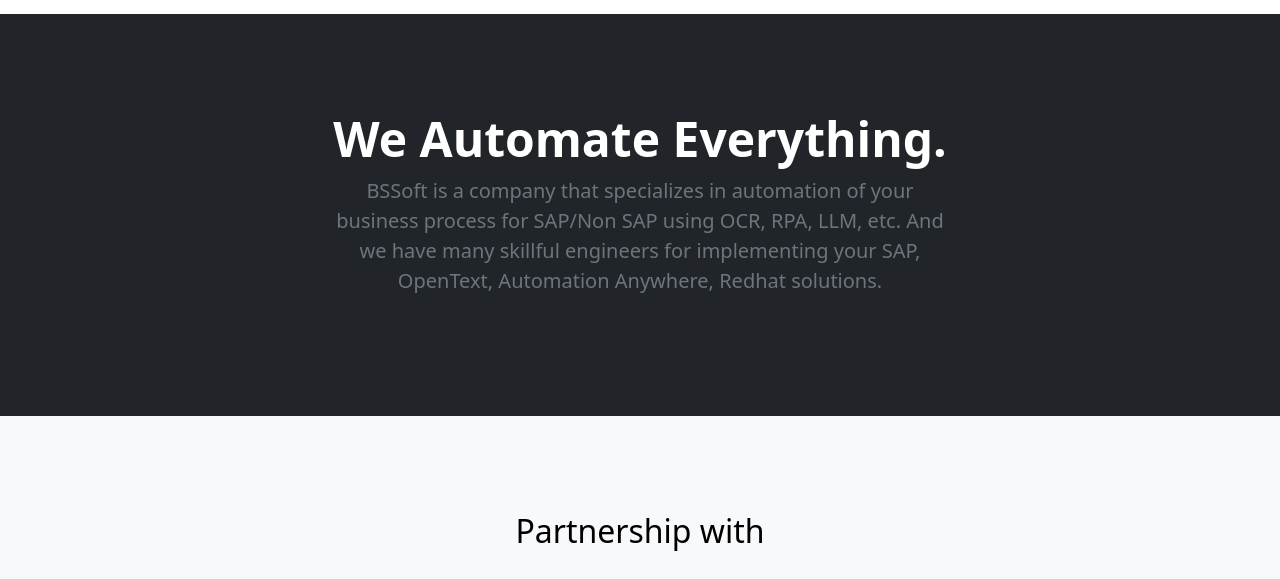
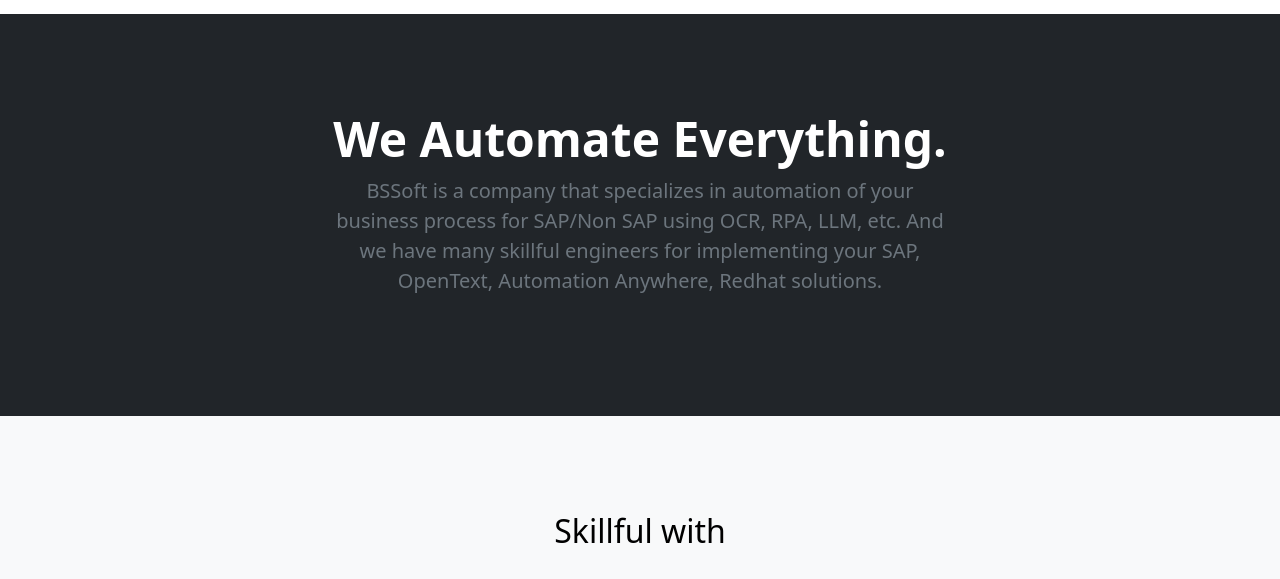
Before and after one commit to bssofttv/homepage, a plain HTML site: page index.html in a window 1280 px wide. Shown: the part 74-653 px from the top of the page. Drawn offline with nearby package versions, Linux system fonts and the light colour scheme.

Commit message:
Add files via upload

```diff
--- a/index.html
+++ b/index.html
@@ -11,9 +11,9 @@
       crossorigin="anonymous"
     />
     <style>
-      .bg-dark2 {
+      /* .bg-dark2 {
         background-color: #311d3f;
-      }
+      } */
     </style>
   </head>
 
@@ -184,7 +184,7 @@
       <div>
         <div class="p-5 text-center bg-body-tertiary">
           <div class="container py-5">
-            <h2 class="text-body-emphasis">Partnership with</h2>
+            <h2 class="text-body-emphasis">Skillful with</h2>
             <br />
             <img
               src="./images/logo_sap.png"
```
Also changed, not shown: images/logo_aa.png.
